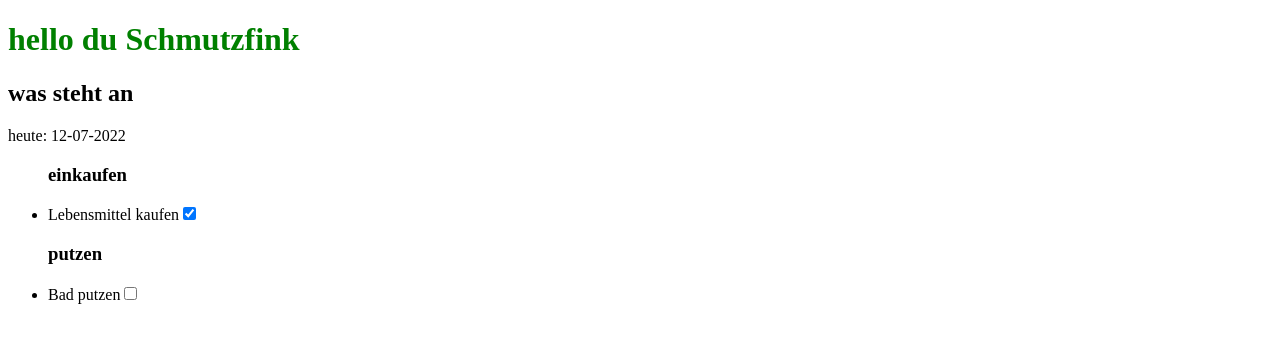
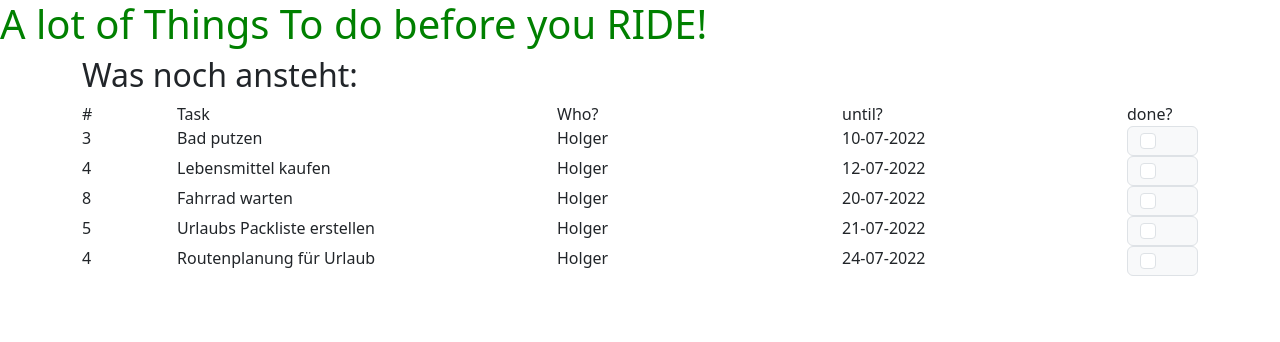
Before and after one commit to Holledrums/todo-app, a React (Create React App) app: page / in a window 1280 px wide. Shown: the top 342 px of the page. Built offline with nearby package versions, Linux system fonts and the light colour scheme.

Commit message:
components

```diff
--- a/package.json
+++ b/package.json
@@ -12,13 +12,14 @@
     "deploy": "run-s clean build publish"
   },
   "keywords": [],
-  "author": "Ferdinand Hoske",
+  "author": "Holger Klose",
   "license": "ISC",
   "dependencies": {
     "gh-pages": "^4.0.0",
     "node-sass": "^7.0.1",
     "npm-run-all": "^4.1.5",
     "react": "^18.2.0",
+    "react-bootstrap": "^2.4.0",
     "react-dom": "^18.2.0",
     "react-scripts": "^5.0.1"
   },
--- a/src/App.js
+++ b/src/App.js
@@ -1,39 +1,12 @@
 import "./App.scss";
-
-const cleanBathroom = {
-  date: "10-07-2022",
-  task_name: "Bad putzen",
-  done: false,
-};
-
-const buyGroceries = {
-  date: "12-07-2022",
-  task_name: "Lebensmittel kaufen",
-  done: true,
-};
+import Header from "./components/Header/Header";
+import Todoplan from "./components/Todoplan/Todoplan";
 
 function App() {
   return (
     <div className="App">
-      <h1>hello du Schmutzfink </h1>
-      <h2>was steht an</h2>
-      heute: {buyGroceries.date}
-      <br />
-      <ul>
-        <h3>einkaufen</h3>
-        <li>
-          {buyGroceries.task_name}
-          <input type="checkbox" defaultChecked={buyGroceries.done} />
-        </li>
-      </ul>
-      <ul>
-        <h3>putzen</h3>
-        <li>
-          {cleanBathroom.task_name}
-          <input type="checkbox" defaultChecked={cleanBathroom.done} />
-        </li>
-      </ul>
-      <br />
+      <Header />
+      <Todoplan />
     </div>
   );
 }
--- /dev/null
+++ b/src/components/Header/Header.js
@@ -0,0 +1,9 @@
+import "./Header.scss";
+
+export default function Header(props) {
+  return (
+    <div className="Header">
+      <h1>A lot of Things To do before you RIDE!</h1>
+    </div>
+  );
+}
--- /dev/null
+++ b/src/components/Todoplan/Post/Post.js
@@ -0,0 +1,22 @@
+import "./Post.scss";
+function Post(props) {
+  return (
+    <div className="row">
+      <div className="col-1">{props.post.urgency}</div>
+      <div className="col-4">{props.post.task}</div>
+      <div className="col-3">{props.post.doneBy}</div>
+      <div className="col-3">{props.post.date}</div>
+      <div className="col-1">
+        <div className="input-group-text">
+          <input
+            className="form-check-input mt-0"
+            type="checkbox"
+            value={props.post.done}
+            aria-label="Checkbox for following text input"
+          />
+        </div>
+      </div>
+    </div>
+  );
+}
+export default Post;
--- /dev/null
+++ b/src/components/Todoplan/Todoplan.js
@@ -0,0 +1,25 @@
+import "./Todoplan.scss";
+import todos from "../../todos.js";
+import Post from "../Todoplan/Post/Post.js";
+
+function Todoplan() {
+  const posts = todos.map((post, index) => {
+    return <Post key={index} post={post} />;
+  });
+
+  return (
+    <div className="container">
+      <h2>Was noch ansteht:</h2>
+      <div className="row">
+        <div className="col-1">#</div>
+        <div className="col-4">Task</div>
+        <div className="col-3">Who?</div>
+        <div className="col-3">until?</div>
+        <div className="col-1">done?</div>
+
+        <tbody>{posts}</tbody>
+      </div>
+    </div>
+  );
+}
+export default Todoplan;
--- /dev/null
+++ b/src/todos.js
@@ -0,0 +1,38 @@
+const todos = [
+  {
+    date: "10-07-2022",
+    task: "Bad putzen",
+    urgency: "3",
+    doneBy: "Holger",
+    done: false,
+  },
+  {
+    date: "12-07-2022",
+    task: "Lebensmittel kaufen",
+    urgency: "4",
+    doneBy: "Holger",
+    done: true,
+  },
+  {
+    date: "20-07-2022",
+    task: "Fahrrad warten",
+    urgency: "8",
+    doneBy: "Holger",
+    done: true,
+  },
+  {
+    date: "21-07-2022",
+    task: "Urlaubs Packliste erstellen",
+    urgency: "5",
+    doneBy: "Holger",
+    done: true,
+  },
+  {
+    date: "24-07-2022",
+    task: "Routenplanung für Urlaub",
+    urgency: "4",
+    doneBy: "Holger",
+    done: true,
+  },
+];
+export default todos;
```
Also changed, not shown: src/index.js (+6 -5 lines), src/components/Header/Header.scss (added), src/components/Todoplan/Post/Post.scss (added), src/components/Todoplan/Todoplan.scss (added), 1 other file (tests, documents, lock files or other folders).
